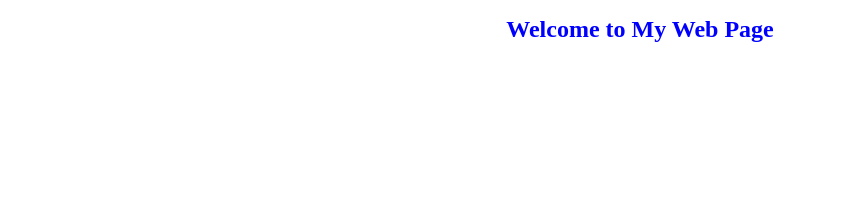
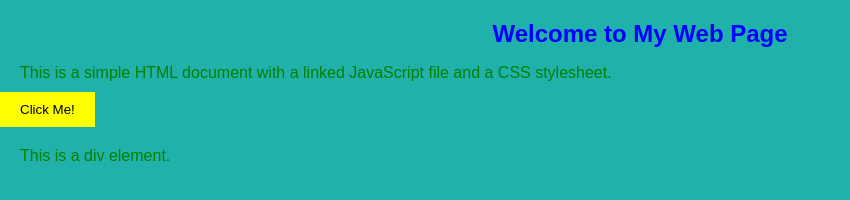
Before and after one commit to MohamedMourad-1/MyProject, a plain HTML site: page index.html in a window 1280 px wide. Shown: the whole page, without its empty margins (0-850 px from the left). Drawn offline with Linux system fonts and the light colour scheme.

Commit message:
Changing style for the page

```diff
--- a/index.html
+++ b/index.html
@@ -7,6 +7,9 @@
 </head>
 <body>
     <h1>Welcome to My Web Page</h1>
+    <p>This is a simple HTML document with a linked JavaScript file and a CSS stylesheet.</p>
+    <button id="myButton">Click Me!</button>
+    <div id="myDiv">This is a div element.</div>
     <script src="app.js"></script>
     <link rel="stylesheet" href="style.css">
 </body>
--- a/style.css
+++ b/style.css
@@ -1,8 +1,31 @@
 h1{
-
-
-
     color: blue;
     font-size: 24px;
     text-align: center;
+    margin-top: 20px;
+
 }
+p {
+    color: green;
+    font-size: 16px;
+    text-align: left;
+    margin: 10px 20px;
+}
+div {
+    color: green;
+    padding: 20px;
+    border-radius: 5px;
+}
+button {
+    background-color: yellow;
+    color: black;
+    border: none;
+    padding: 10px 20px;
+    cursor: pointer;
+}
+body {
+    background-color: lightseagreen;
+    font-family: Arial, sans-serif;
+    margin: 0;
+    padding: 0;
+}
```
